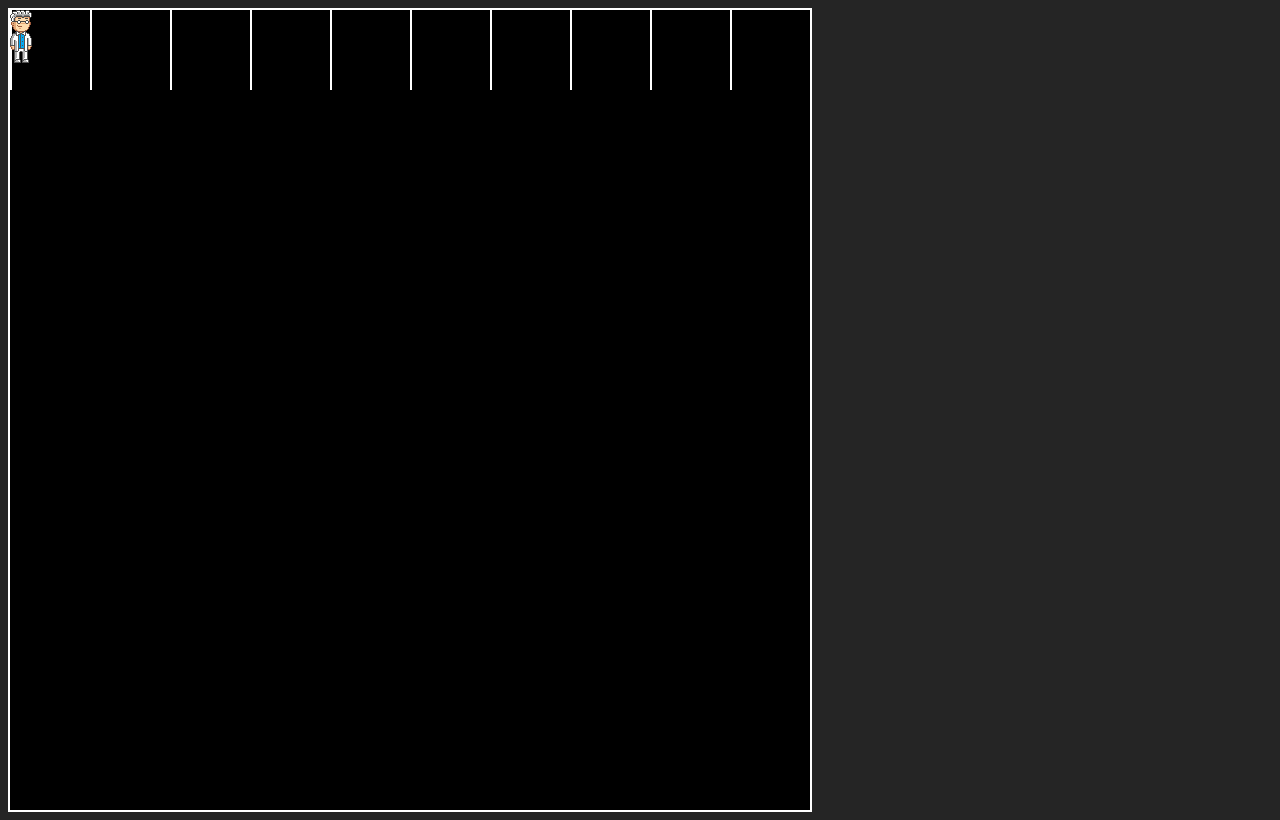
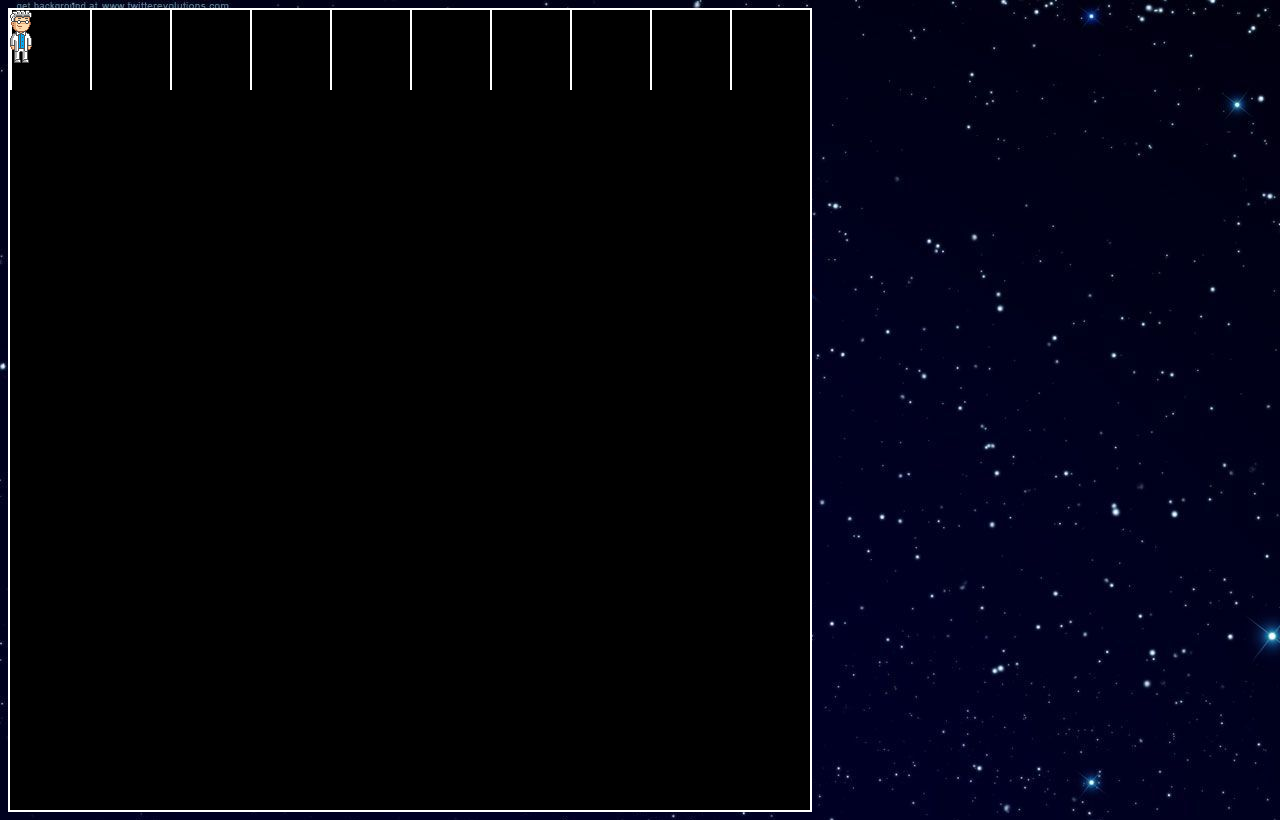
Before and after one commit to IvanSakaev/gravity, a plain HTML site: page index.html in a window 1280 px wide. Drawn offline with Linux system fonts and the light colour scheme.

Commit message:
Add space background

```diff
--- a/index.css
+++ b/index.css
@@ -1,5 +1,5 @@
 body {
-  background: #252525;
+  background: url("assets/space.jpg");
   color: #fff;
 }
 
```
Also changed, not shown: assets/space.jpg (added).
